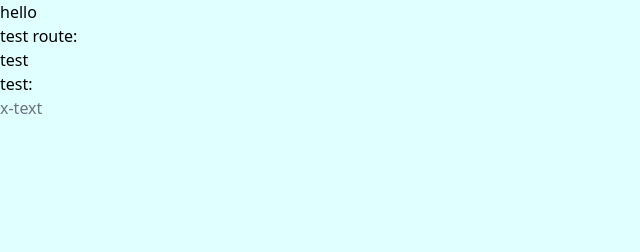
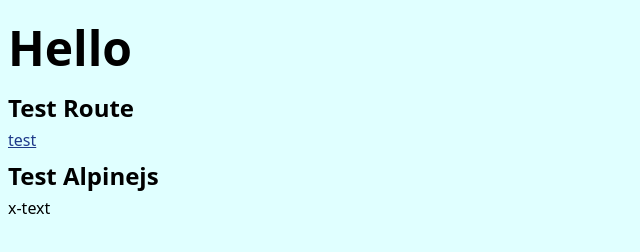
Before and after one commit to tt5/nginx-demo, a website built with Vite: page app/index.html in a window 1280 px wide. Shown: the whole page, without its empty margins (0-640 px from the left). Built offline with nearby package versions, Linux system fonts and the light colour scheme; some packages are replaced by stand-ins of ours.

Commit message:
some styles

```diff
--- a/app/index.html
+++ b/app/index.html
@@ -5,11 +5,11 @@
   <title>Tt5's Homepage</title>
   <script type="module" src="/main.js"></script>
 </head>
-<body>
-  <h1>hello</h1>
-  <h2>test route:</h2>
-  <p><a href="https://test.default.hello123.tk">test</a></p>
-  <h2>test:</h2>
-  <div class="text-gray-500" x-data="{ message: 'x-text' }" x-text="message"></div>
+<body class="container">
+  <h1 class="title">Hello</h1>
+  <h2 class="subtitle">Test Route</h2>
+  <p class="text"><a class="link" href="https://test.default.hello123.tk">test</a></p>
+  <h2 class="subtitle">Test Alpinejs</h2>
+  <div class="text" x-data="{ message: 'x-text' }" x-text="message"></div>
 </body>
 </html>
--- a/app/main.scss
+++ b/app/main.scss
@@ -1,6 +1,25 @@
 @import 'styles/colors';
 
 body {
-  background-color: lightcyan;
-  margin: 0;
+  background-color: $bg;
 }
+
+.container {
+  @apply p-2;
+}
+
+.title {
+  @apply text-5xl font-bold pt-4 pb-4;
+}
+
+.subtitle {
+  @apply text-2xl font-bold py-1;
+}
+
+.link {
+  @apply text-blue-900 underline;
+}
+
+.text {
+  @apply pb-1;
+}
```
Also changed, not shown: 2 other files.
